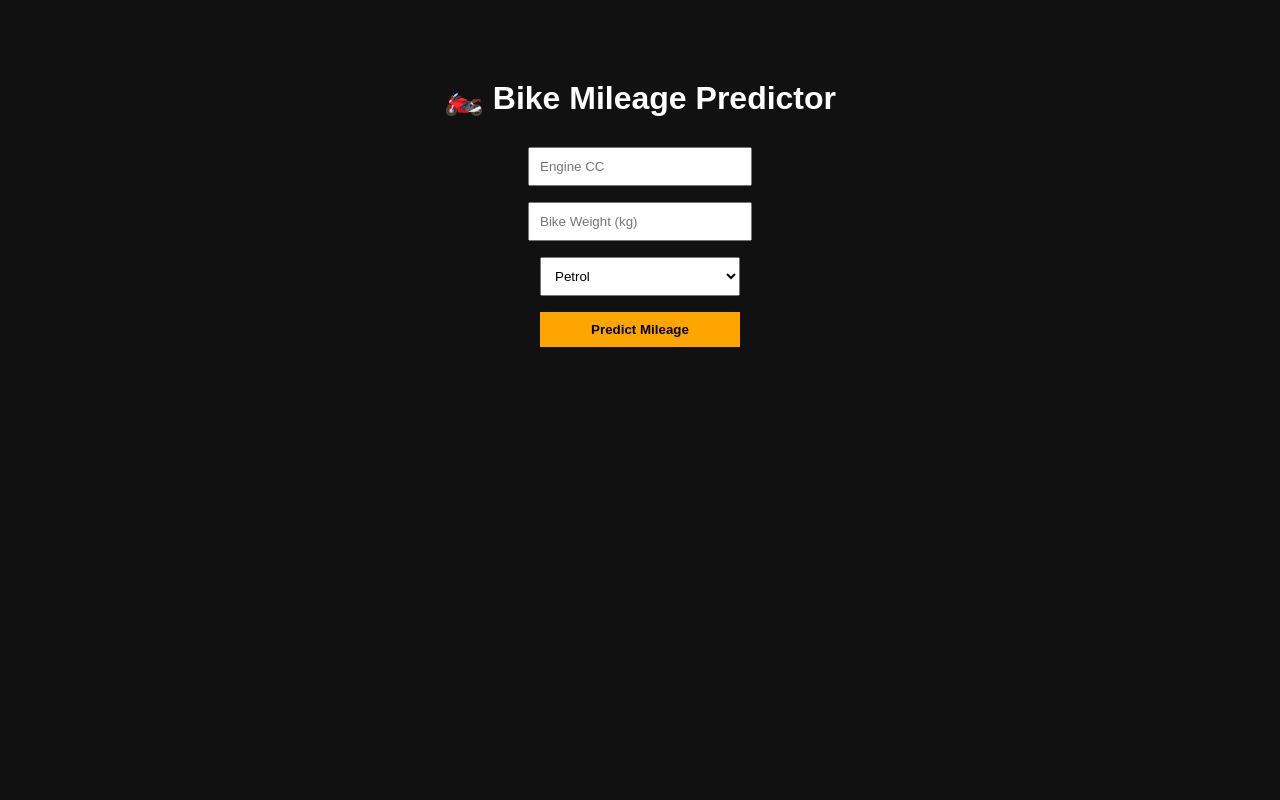
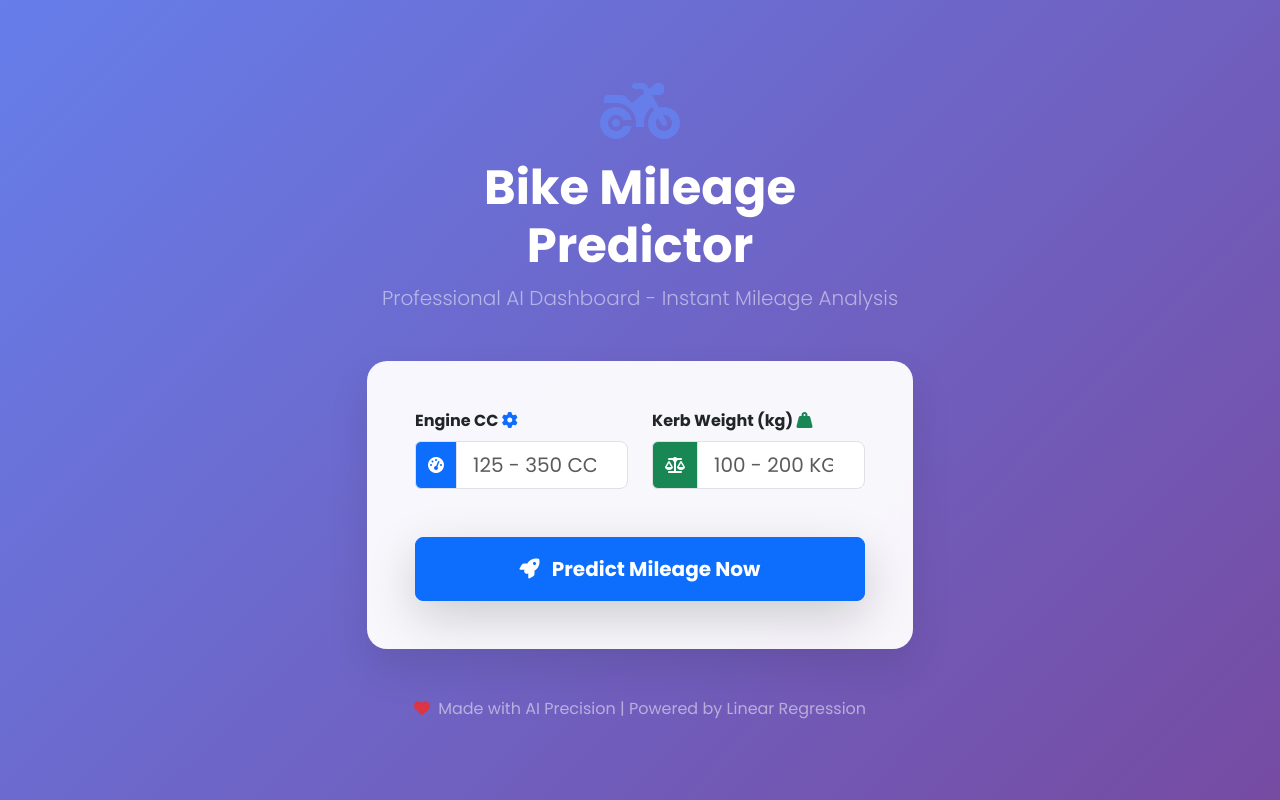
Before and after one commit to jana-s74/bike-mileage-app, a Flask app: page / in a window 1280 px wide. Run offline with Flask 3, Linux system fonts and the light colour scheme; parts of the project's set-up code (start-up, migrations or seed data) failed here and were passed over.

Commit message:
Update index.html

```diff
--- a/templates/index.html
+++ b/templates/index.html
@@ -1,47 +1,117 @@
 <!DOCTYPE html>
-<html>
+<html lang="en">
 <head>
-    <title>Bike Mileage Predictor</title>
+    <meta charset="UTF-8">
+    <meta name="viewport" content="width=device-width, initial-scale=1.0">
+    <title>Bike Mileage Predictor Pro</title>
+    <link href="https://cdn.jsdelivr.net/npm/bootstrap@5.3.0/dist/css/bootstrap.min.css" rel="stylesheet">
+    <link href="https://cdnjs.cloudflare.com/ajax/libs/font-awesome/6.4.0/css/all.min.css" rel="stylesheet">
+    <link href="https://fonts.googleapis.com/css2?family=Poppins:wght@300;400;500;600;700&display=swap" rel="stylesheet">
     <style>
-        body {
-            font-family: Arial;
-            background: #111;
-            color: white;
-            text-align: center;
-            padding-top: 50px;
+        * { font-family: 'Poppins', sans-serif; }
+        body { background: linear-gradient(135deg, #667eea 0%, #764ba2 100%); min-height: 100vh; }
+        .glass-card {
+            background: rgba(255,255,255,0.95);
+            backdrop-filter: blur(10px);
+            border-radius: 20px;
+            box-shadow: 0 20px 40px rgba(0,0,0,0.1);
         }
-        input, select, button {
-            padding: 10px;
-            margin: 8px;
-            width: 200px;
+        .prediction-badge {
+            background: linear-gradient(45deg, #28a745, #20c997);
+            color: white; font-weight: 600; padding: 15px 30px;
+            border-radius: 50px; font-size: 1.5rem;
         }
-        button {
-            background: orange;
-            border: none;
-            font-weight: bold;
-            cursor: pointer;
-        }
+        .input-group-custom { border-radius: 15px; }
+        .form-control:focus { border-color: #667eea; box-shadow: 0 0 0 0.2rem rgba(102,126,234,0.25); }
+        .bike-icon { font-size: 4rem; color: #667eea; }
+        .metric-card { background: linear-gradient(135deg, #f093fb 0%, #f5576c 100%); color: white; }
     </style>
 </head>
-<body>
+<body class="d-flex align-items-center min-vh-100 py-5">
+    <div class="container">
+        <div class="row justify-content-center">
+            <div class="col-lg-8 col-xl-6">
+                <!-- Header -->
+                <div class="text-center mb-5">
+                    <i class="fas fa-motorcycle bike-icon mb-3"></i>
+                    <h1 class="display-5 fw-bold text-white mb-2">Bike Mileage Predictor</h1>
+                    <p class="lead text-white-50 mb-0">Professional AI Dashboard - Instant Mileage Analysis</p>
+                </div>
 
-    <h1>🏍️ Bike Mileage Predictor</h1>
+                <!-- Main Card -->
+                <div class="glass-card p-5">
+                    <form method="POST">
+                        <div class="row g-4 mb-5">
+                            <div class="col-md-6">
+                                <label class="form-label fw-bold">Engine CC <i class="fas fa-cog text-primary"></i></label>
+                                <div class="input-group input-group-custom">
+                                    <span class="input-group-text bg-primary text-white"><i class="fas fa-tachometer-alt"></i></span>
+                                    <input type="number" step="0.1" min="50" max="500" name="cc" class="form-control form-control-lg"
+                                           placeholder="125 - 350 CC" required>
+                                </div>
+                            </div>
+                            <div class="col-md-6">
+                                <label class="form-label fw-bold">Kerb Weight (kg) <i class="fas fa-weight-hanging text-success"></i></label>
+                                <div class="input-group input-group-custom">
+                                    <span class="input-group-text bg-success text-white"><i class="fas fa-balance-scale"></i></span>
+                                    <input type="number" step="0.1" min="80" max="300" name="weight" class="form-control form-control-lg"
+                                           placeholder="100 - 200 KG" required>
+                                </div>
+                            </div>
+                        </div>
 
-    <form method="POST">
-        <input type="number" name="cc" placeholder="Engine CC" required><br>
-        <input type="number" name="weight" placeholder="Bike Weight (kg)" required><br>
+                        <div class="d-grid">
+                            <button type="submit" class="btn btn-primary btn-lg py-3 fw-bold shadow-lg">
+                                <i class="fas fa-rocket me-2"></i> Predict Mileage Now
+                            </button>
+                        </div>
+                    </form>
 
-        <select name="fuel">
-            <option value="Petrol">Petrol</option>
-            <option value="Diesel">Diesel</option>
-        </select><br>
+                    <!-- Prediction Result -->
+                    {% if prediction %}
+                    <div class="mt-5 p-4 glass-card shadow-lg">
+                        <div class="text-center">
+                            <h2 class="mb-4"><i class="fas fa-chart-line text-success me-2"></i>Predicted Mileage</h2>
+                            <div class="prediction-badge mb-4 shadow-lg">
+                                <i class="fas fa-gas-pump me-2"></i> {{ prediction }} kmpl
+                            </div>
+                            <div class="row mt-4">
+                                <div class="col-6">
+                                    <div class="metric-card p-3 rounded-3">
+                                        <small>Fuel Saved</small>
+                                        <div class="h4 mb-0">₹{{ "%.0f"|format((35-prediction)*1.5*10) }}</div>
+                                    </div>
+                                </div>
+                                <div class="col-6">
+                                    <div class="metric-card p-3 rounded-3 bg-primary">
+                                        <small>Monthly Range</small>
+                                        <div class="h4 mb-0">{{ "%.0f"|format(prediction*20) }} km</div>
+                                    </div>
+                                </div>
+                            </div>
+                        </div>
+                    </div>
+                    {% endif %}
+                </div>
 
-        <button type="submit">Predict Mileage</button>
-    </form>
+                <!-- Footer -->
+                <div class="text-center mt-5">
+                    <p class="text-white-50 mb-0">
+                        <i class="fas fa-heart text-danger me-1"></i>
+                        Made with AI Precision | Powered by Linear Regression
+                    </p>
+                </div>
+            </div>
+        </div>
+    </div>
 
-    {% if prediction %}
-        <h2>🔥 Estimated Mileage: {{ prediction }} km/l</h2>
-    {% endif %}
-
+    <script src="https://cdn.jsdelivr.net/npm/bootstrap@5.3.0/dist/js/bootstrap.bundle.min.js"></script>
+    <script>
+        // Smooth animations
+        document.querySelector('form').addEventListener('submit', function() {
+            document.body.style.opacity = '0.7';
+            setTimeout(() => document.body.style.opacity = '1', 1000);
+        });
+    </script>
 </body>
 </html>
```
